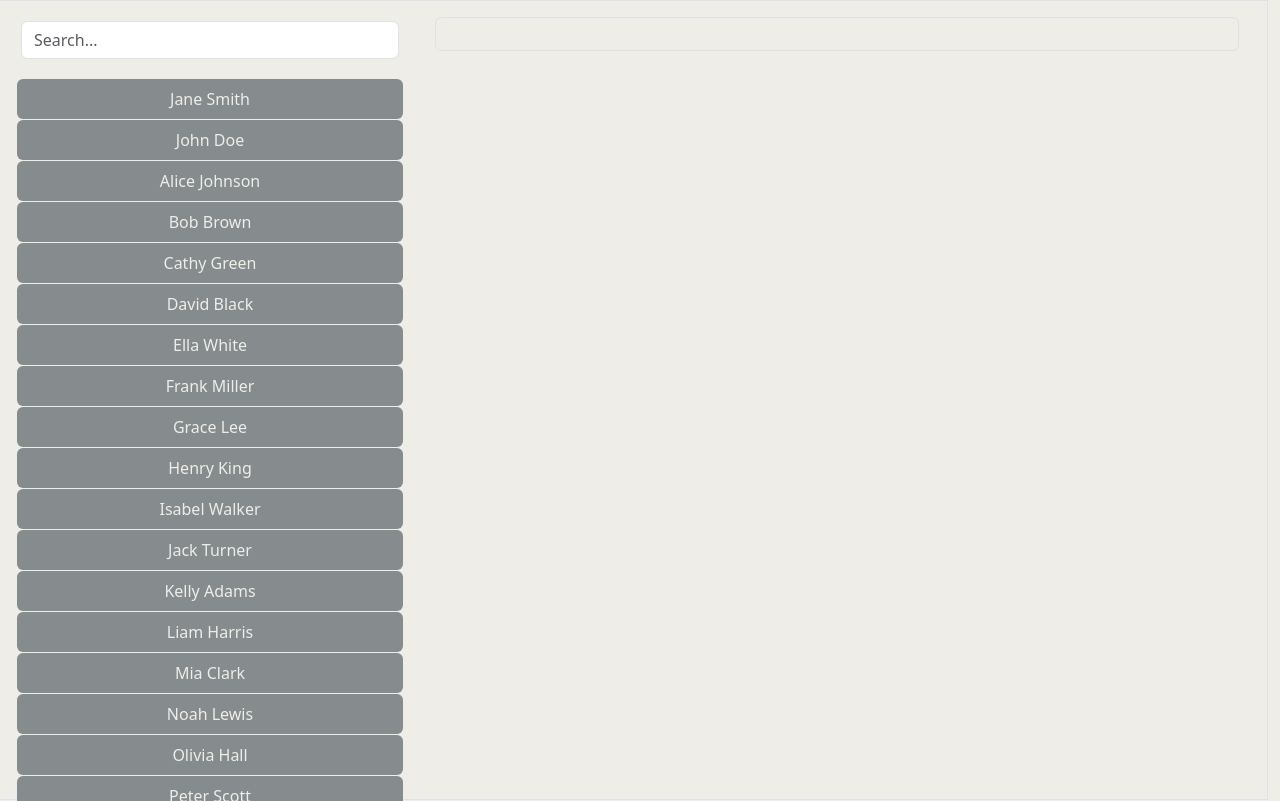
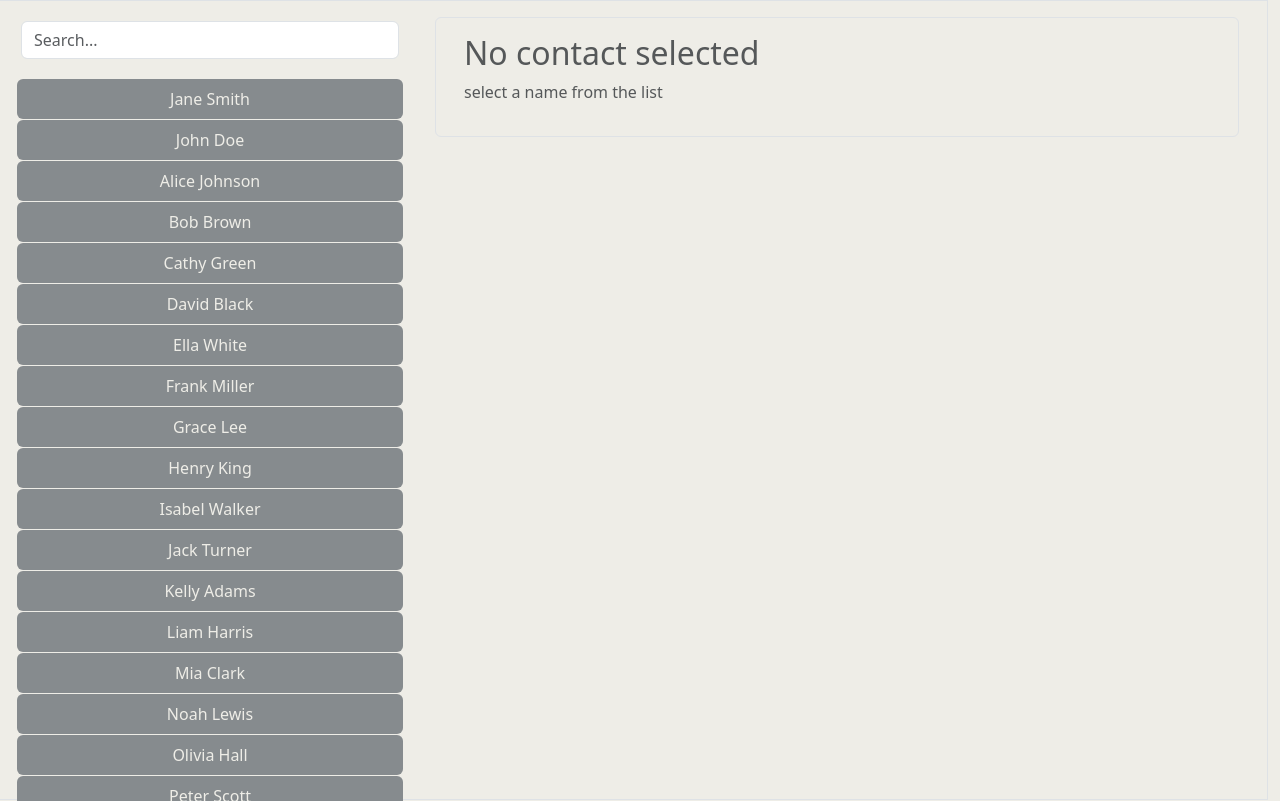
Before and after one commit to debanshup/Address-Book, a React (Create React App) app: page / in a window 1280 px wide. Built offline with nearby package versions, Linux system fonts and the light colour scheme.

Commit message:
new file:   src/component/LayoutDefault.js 	modified:   src/route_manager/Routemanager.js

```diff
--- /dev/null
+++ b/src/component/LayoutDefault.js
@@ -0,0 +1,14 @@
+import React from 'react'
+
+const LayoutDefault = () => {
+  return (
+    <div className='container'>
+        <p className="h2 text-muted">No contact selected</p>
+        <p className="text-muted">
+            select a name from the list
+        </p>
+    </div>
+  )
+}
+
+export default LayoutDefault
--- a/src/route_manager/Routemanager.js
+++ b/src/route_manager/Routemanager.js
@@ -4,12 +4,18 @@ import Layout from '../component/Layout';
 import Details from '../component/Details';
 import Error from '../component/errorPages/Error';
 import EditPage from '../component/EditPage';
-
+import LayoutDefault from '../component/LayoutDefault';
 const route = createBrowserRouter([
   {
     path: '/',
     element: <Layout />,
     children: [
+
+      {
+        index: true,
+        element: <LayoutDefault />,
+
+      },
       {
         path: ':name',
         element: <Details />,
```
